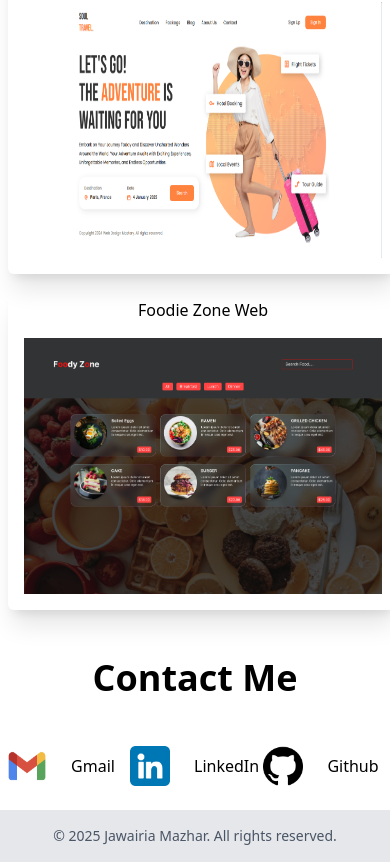
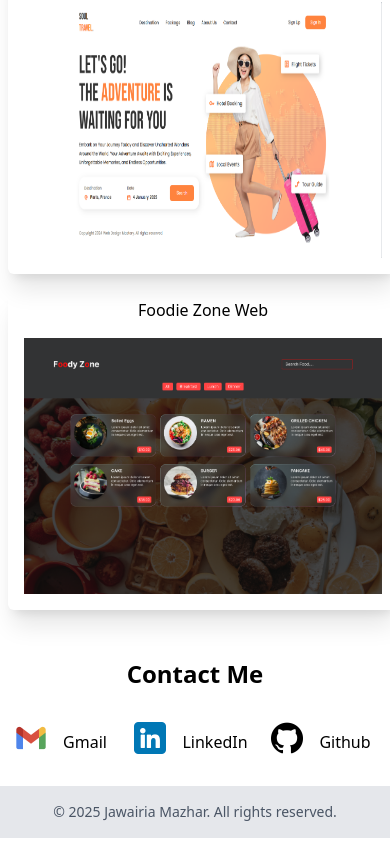
Before and after one commit to Jawairia-Mazhar/My-Portfolio, a React (Vite) app: page / in a window 390 px wide. Shown: the part 1634-2496 px from the top of the page. After the commit the page ends 2472 px from the top, so only its background shows below. Built offline with nearby package versions, Linux system fonts and the light colour scheme.

Commit message:
Refactor Contact section for improved layout and responsiveness

```diff
--- a/src/sections/Contact.jsx
+++ b/src/sections/Contact.jsx
@@ -3,22 +3,22 @@ import React from 'react'
 const Contact = () => {
   return (
     <section id="contact">
-        <h1 className="text-4xl font-bold text-center mb-12">Contact Me</h1>
+        <h1 className="text-2xl mb-8 md:text-4xl font-bold text-center md:mb-12">Contact Me</h1>
         <div className='grid grid-cols-3 place-items-center'>
         {/* Gmail */}
-        <div className="flex gap-4 mb-6">
+        <div className="flex gap-2 md:gap-4 mb-6">
           <img src="src\assets\gmail.png" alt="gmail"
-          className="w-10 h-10"/>
+          className="w-8 h-8 md:w-10 md:h-10"/>
           <a href="mailto:Jawairiamazhar21@gmail.com" target="_blank" className="p-2 hover:font-bold hover:text-red-600">Gmail</a>
         </div>
         {/* LinkedIn */}
-        <div className="flex gap-4 mb-6">
-          <img src="src\assets\linkedin.png" alt="linkedin" className="w-10 h-10" />
+        <div className="flex gap-2 md:gap-4 mb-6">
+          <img src="src\assets\linkedin.png" alt="linkedin" className="w-8 h-8 md:w-10 md:h-10" />
           <a href="https://www.linkedin.com/in/jawairiamazhar21/" target="_blank" className="p-2 hover:font-bold hover:text-blue-600">LinkedIn</a>
         </div>
         {/* Github */}
-        <div className="flex gap-4 mb-6">
-          <img src="src\assets\githubicon.png" alt="github" className="w-10 h-10" />
+        <div className="flex gap-2 md:gap-4 mb-6">
+          <img src="src\assets\githubicon.png" alt="github" className="w-8 h-8 md:w-10 md:h-10" />
           <a href="https://github.com/Jawairia-Mazhar" target="_blank" className="p-2 hover:font-bold">Github</a>
         </div>
         </div>
```
